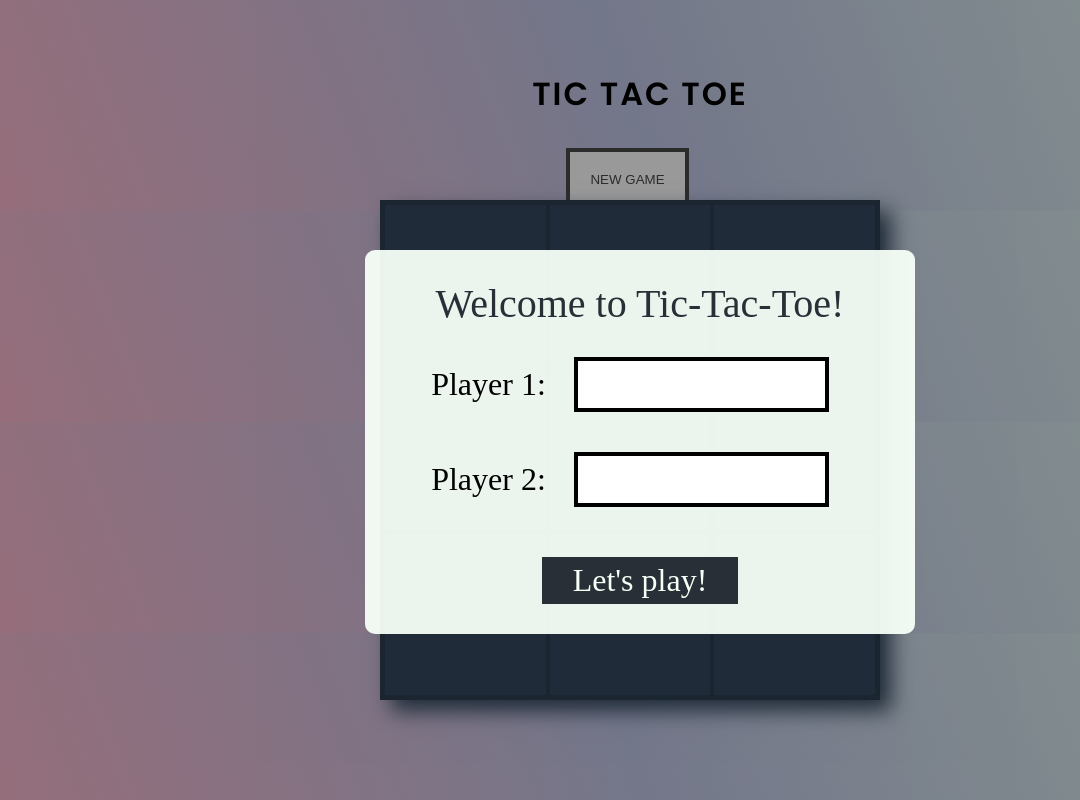
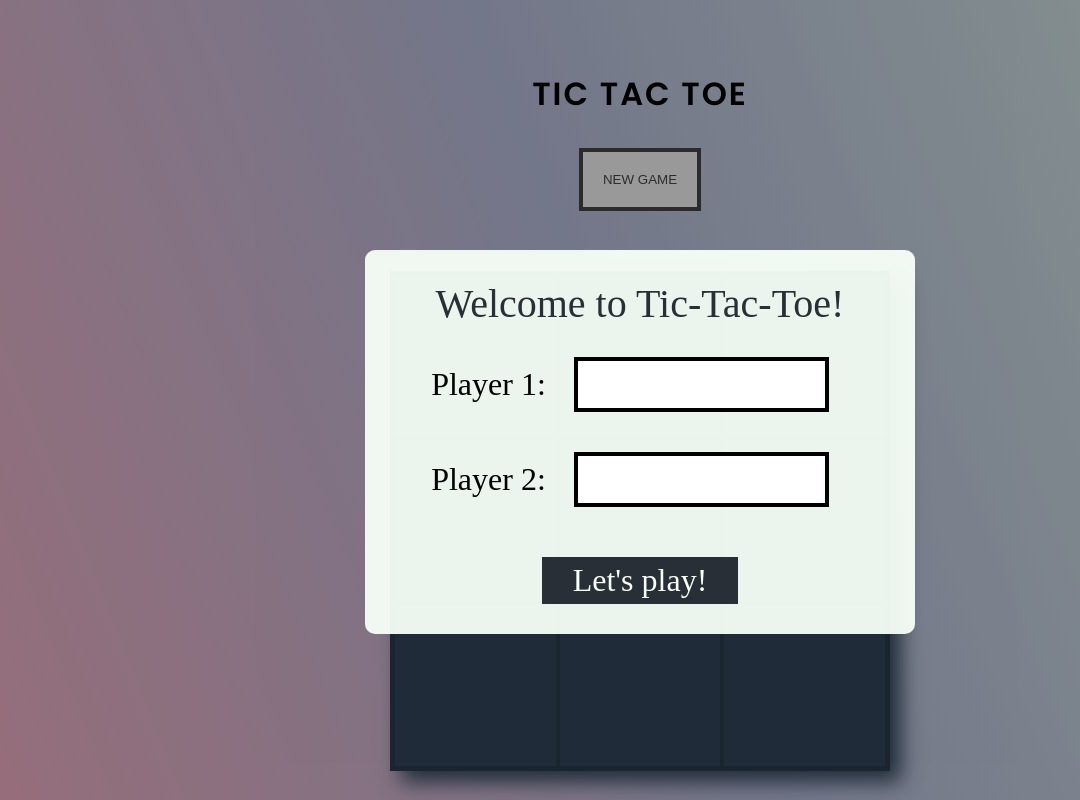
Before and after one commit to shikhar-sharma1703/Web-dev, a plain HTML site: page tic-tac-toe/index.html in a window 1280 px wide. Shown: the top 800 px of the page, without its empty margins (0-1080 px from the left). Drawn offline with Linux system fonts and the light colour scheme.

Commit message:
Fixed centering issues

```diff
--- a/tic-tac-toe/index.html
+++ b/tic-tac-toe/index.html
@@ -11,6 +11,7 @@
         <button id="new-game" class="buttons" value="new">NEW GAME</button>
     </div>
     <div class="content">
+        <div class="wrapper">
             <div id="board" class="board">
                 <div class="cell" id="0"></div>
                 <div class="cell" id="1"></div>
@@ -23,6 +24,7 @@
                 <div class="cell" id="6"></div>
                 <div class="cell" id="7"></div>
                 <div class="cell" id="8"></div>
+            </div>
         </div>
         <div id="modal-startgame">
             <div id='modal-startgame-content'>
--- a/tic-tac-toe/styles.css
+++ b/tic-tac-toe/styles.css
@@ -14,6 +14,7 @@
 }
 
 html{
+    background: no-repeat center center fixed;
     background-image: linear-gradient( 68.4deg,  rgba(248,182,204,1) 0.5%, rgba(192,198,230,1) 49%, rgba(225,246,240,1) 99.8% );
 }
 
@@ -22,12 +23,9 @@ html{
 }
 
 .board{
-    position: absolute;
-    top: 50%;
-    left: 50%;
     width: 500px;
 	height: 500px;
-	margin: -200px 0 0 -260px;
+	margin: 0 auto;
     background-color: #34495e;
     color: #fff;
     border: 3px solid #2c3e50;
@@ -63,7 +61,6 @@ h1{
 }
 
 .buttons{
-    margin-right: 25px;
     display: inline-block;
     text-align: center;
     color: #494949;
@@ -160,3 +157,11 @@ input {
     background-color: #f7fff7;
     transition: 0.3s;
 }
+
+.wrapper{
+    margin-top: 60px;
+    display:grid;
+    grid-template-columns: 1fr;
+    grid-template-rows: 100vh;
+    justify-items: center;
+}
```
Lines whose indentation alone changed are shown as unchanged.
